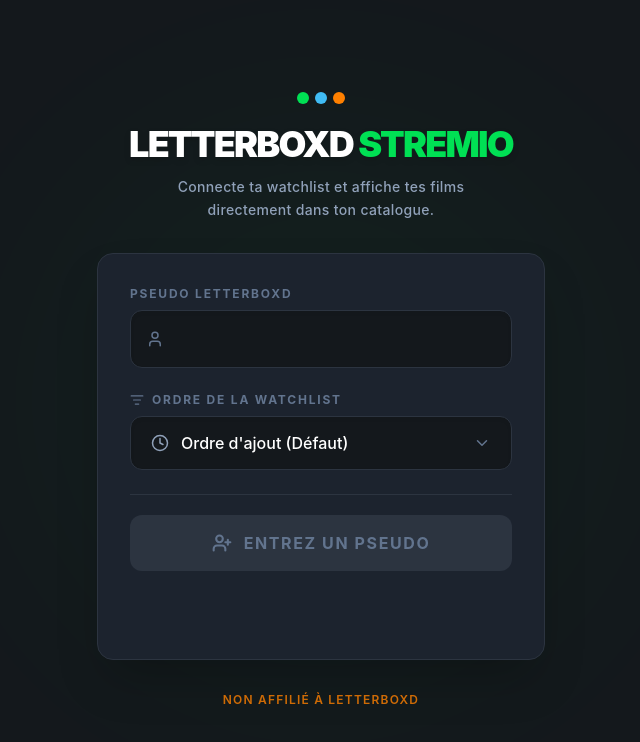
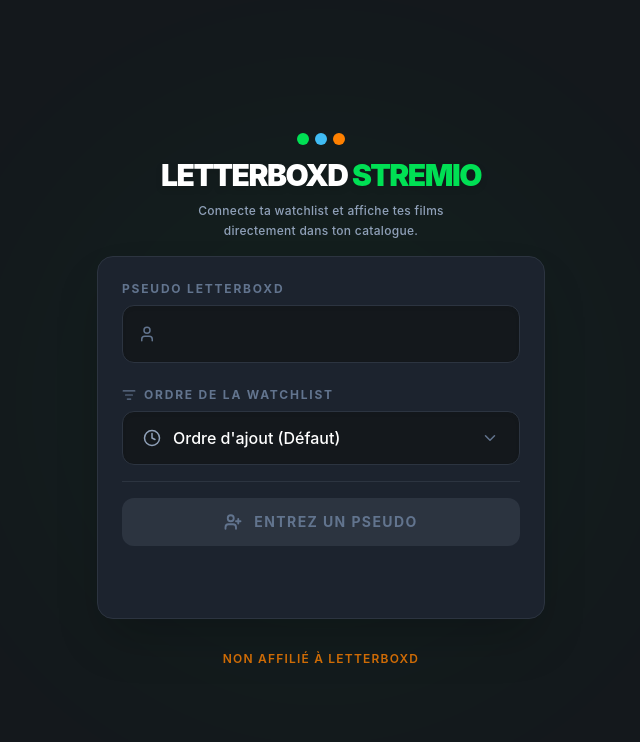
Before and after one commit to Dackss/stremio-letterboxd, a React app in the folder frontend/: page / in a window 1280 px wide. Shown: the top 742 px of the page, without its empty margins (319-959 px from the left). Built offline with nearby package versions, Linux system fonts and the light colour scheme; the HTML template or start-up script is replaced by a standard one.

Commit message:
feat: implement modal for installation instructions and update action button styles

```diff
--- a/frontend/src/App.tsx
+++ b/frontend/src/App.tsx
@@ -54,15 +54,18 @@
     }, [username, sort]);
 
     return (
-        <div className="min-h-screen bg-[#14181c] text-slate-300 font-sans flex flex-col items-center justify-center p-6 selection:bg-[#00e054] selection:text-black relative overflow-x-hidden">
+        // Remplacement de min-h-screen par h-[100dvh] overflow-hidden pour forcer l'écran unique
+        <div className="h-[100dvh] bg-[#14181c] text-slate-300 font-sans flex flex-col items-center justify-center p-4 selection:bg-[#00e054] selection:text-black relative overflow-hidden">
             <div className="absolute top-1/2 left-1/2 -translate-x-1/2 -translate-y-1/2 w-[600px] h-[600px] bg-[#00e054] opacity-[0.03] blur-[100px] pointer-events-none rounded-full"></div>
 
-            <div className="max-w-md w-full relative z-10 animate-fade-in-up">
+            <div className="max-w-md w-full relative z-10 animate-fade-in-up flex flex-col items-center">
                 <Header />
-                <div className="bg-[#1c232e] border border-[#2c3440] rounded-2xl p-8 shadow-2xl relative group">
+                {/* p-8 devient p-6 pour gagner de la place */}
+                <div className="bg-[#1c232e] border border-[#2c3440] rounded-2xl p-6 shadow-2xl relative group w-full">
                     <div className="absolute inset-0 border-2 border-transparent group-hover:border-[#2c3440]/50 rounded-2xl transition-colors pointer-events-none"></div>
 
-                    <div className="space-y-6 relative z-10">
+                    {/* space-y-6 devient space-y-4 */}
+                    <div className="space-y-4 relative z-10">
                         <ConfigForm
                             username={username}
                             setUsername={setUsername}
@@ -72,7 +75,6 @@
                             isValid={isValid}
                         />
 
-                        {/* AJOUT DE L'APERÇU ICI */}
                         <LivePreview
                             movies={previewMovies}
                             isLoading={isValidating}
--- a/frontend/src/components/ActionButtons.tsx
+++ b/frontend/src/components/ActionButtons.tsx
@@ -1,5 +1,5 @@
 import { useState } from 'react';
-import { Download, Copy, Check, UserPlus, AlertCircle, Loader2, Info } from 'lucide-react';
+import { Download, Copy, Check, UserPlus, AlertCircle, Loader2, Info, X } from 'lucide-react';
 
 interface ActionButtonsProps {
     username: string;
@@ -10,9 +10,19 @@
 
 export default function ActionButtons({ username, installUrl, isValidating, isValid }: ActionButtonsProps) {
     const [copied, setCopied] = useState(false);
+    const [showModal, setShowModal] = useState(false);
 
-    const handleInstall = () => {
-        if (installUrl) window.location.href = installUrl;
+    // 1. Ouvre uniquement la modale
+    const handleOpenModal = () => {
+        if (installUrl) setShowModal(true);
+    };
+
+    // 2. Lance l'installation ET ferme la modale quand on clique sur "J'ai compris"
+    const handleConfirmInstall = () => {
+        if (installUrl) {
+            window.location.href = installUrl;
+            setShowModal(false);
+        }
     };
 
     const handleCopy = () => {
@@ -41,27 +51,27 @@
     }
 
     return (
-        <div className="space-y-5 pt-5 border-t border-[#2c3440]">
+        <div className="space-y-3 pt-4 border-t border-[#2c3440]">
 
-            {/* Boutons d'action principaux */}
-            <div className="space-y-3">
+            {/* Bouton d'installation principal (ouvre juste la modale) */}
             <button
-                    onClick={handleInstall}
+                onClick={handleOpenModal}
                 disabled={isDisabled}
-                    className={`w-full py-4 rounded-xl font-bold uppercase tracking-widest transition-all duration-300 flex items-center justify-center gap-3 cursor-pointer disabled:cursor-not-allowed
+                className={`w-full py-3.5 rounded-xl font-bold uppercase tracking-widest transition-all duration-300 flex items-center justify-center gap-3 cursor-pointer disabled:cursor-not-allowed text-sm
         ${!isDisabled
                     ? 'bg-[#00e054] text-[#14181c] hover:bg-[#00c94b] shadow-[0_0_15px_rgba(0,224,84,0.3)] hover:shadow-[0_0_25px_rgba(0,224,84,0.5)] hover:-translate-y-1'
                     : 'bg-[#2c3440] text-slate-500'
                 }`}
             >
-                    <ButtonIcon size={20} strokeWidth={2.5} className={isValidating ? "animate-spin" : ""} />
+                <ButtonIcon size={18} strokeWidth={2.5} className={isValidating ? "animate-spin" : ""} />
                 {buttonText}
             </button>
 
+            {/* Bouton pour copier le lien */}
             <button
                 onClick={handleCopy}
                 disabled={isDisabled}
-                    className={`w-full py-3 rounded-xl font-semibold text-sm transition-all duration-200 flex items-center justify-center gap-2 cursor-pointer disabled:cursor-not-allowed
+                className={`w-full py-2 rounded-xl font-semibold text-[13px] transition-all duration-200 flex items-center justify-center gap-2 cursor-pointer disabled:cursor-not-allowed
         ${!isDisabled
                     ? 'text-slate-400 hover:text-white hover:bg-[#2c3440]'
                     : 'text-transparent'
@@ -79,22 +89,49 @@
                     </>
                 )}
             </button>
+
+            {/* POP-UP (Modale) d'instructions */}
+            {showModal && (
+                <div className="fixed inset-0 z-50 flex items-center justify-center p-4 bg-black/60 backdrop-blur-sm animate-in fade-in duration-200">
+                    <div className="bg-[#1c232e] border border-[#2c3440] rounded-2xl p-6 max-w-sm w-full shadow-2xl relative animate-in zoom-in-95 duration-200">
+
+                        {/* Bouton fermer (ferme sans installer) */}
+                        <button
+                            onClick={() => setShowModal(false)}
+                            className="absolute top-4 right-4 text-slate-500 hover:text-white transition-colors cursor-pointer"
+                        >
+                            <X size={20} />
+                        </button>
+
+                        <div className="flex items-center gap-3 mb-5">
+                            <div className="p-2 bg-[#ff8000]/10 rounded-full">
+                                <Info size={24} className="text-[#ff8000]" />
+                            </div>
+                            <h3 className="text-lg font-bold text-white">Installation en cours</h3>
                         </div>
 
-            {/* Encart d'instructions (Apparaît UNIQUEMENT quand le pseudo est valide) */}
-            {isValid === true && (
-                <div className="p-4 bg-[#14181c] border border-[#2c3440] rounded-xl flex gap-3 text-left shadow-inner animate-in fade-in slide-in-from-top-4 duration-500">
-                    <Info size={20} className="text-[#ff8000] shrink-0 mt-0.5" />
-                    <div className="text-xs text-slate-400 space-y-2.5 leading-relaxed">
-                        <p>
-                            <strong className="text-slate-300">1.</strong> Vérifiez que votre watchlist Letterboxd est bien <span className="text-[#00e054] font-medium">publique</span>.
+                        <div className="text-sm text-slate-300 space-y-4 leading-relaxed">
+                            <p className="flex gap-2">
+                                <strong className="text-white mt-0.5">1.</strong>
+                                <span>Vérifiez que votre watchlist Letterboxd est bien <span className="text-[#00e054] font-medium">publique</span>.</span>
                             </p>
-                        <p>
-                            <strong className="text-slate-300">2.</strong> Sur Stremio, allez dans <span className="text-slate-300 font-medium">Découvrir ➔ Films ➔ Ma Watchlist Letterboxd</span>.
+                            <p className="flex gap-2">
+                                <strong className="text-white mt-0.5">2.</strong>
+                                <span>Sur Stremio, allez dans la rubrique <span className="text-white font-medium">Découvrir ➔ Films ➔ Ma Watchlist Letterboxd</span>.</span>
                             </p>
-                        <p>
-                            <strong className="text-slate-300">3.</strong> Lors du 1er chargement, <span className="text-[#ff8000] font-semibold">attendez environ 1 minute</span> pour la récupération de vos films.
+                            <p className="flex gap-2">
+                                <strong className="text-white mt-0.5">3.</strong>
+                                <span>Lors du 1er chargement, <span className="text-[#ff8000] font-semibold">attendez environ 1 minute</span> pour laisser le temps au serveur de récupérer vos films.</span>
                             </p>
+                        </div>
+
+                        {/* Bouton "J'ai compris" (lance l'installation) */}
+                        <button
+                            onClick={handleConfirmInstall}
+                            className="mt-6 w-full py-3 bg-[#00e054] hover:bg-[#00c94b] text-[#14181c] rounded-xl font-bold uppercase tracking-wider transition-colors shadow-[0_0_15px_rgba(0,224,84,0.2)] hover:shadow-[0_0_20px_rgba(0,224,84,0.4)] cursor-pointer"
+                        >
+                            J'ai compris, installer
+                        </button>
                     </div>
                 </div>
             )}
--- a/frontend/src/components/ConfigForm.tsx
+++ b/frontend/src/components/ConfigForm.tsx
@@ -84,7 +84,7 @@
                     <button
                         type="button"
                         onClick={() => setIsDropdownOpen(!isDropdownOpen)}
-                        className={`w-full bg-[#14181c] text-white border rounded-xl py-3.5 pl-5 pr-5 flex items-center justify-between transition-all duration-200 text-base shadow-inner
+                        className={`w-full bg-[#14181c] text-white border rounded-xl py-3.5 pl-5 pr-5 flex items-center justify-between transition-all duration-200 text-base shadow-inner cursor-pointer
                             ${isDropdownOpen
                             ? 'border-[#40bcf4] ring-1 ring-[#40bcf4]'
                             : 'border-[#2c3440] hover:border-slate-600'
@@ -101,7 +101,6 @@
                     </button>
 
                     {isDropdownOpen && (
-                        /* CORRECTION ICI : max-h-56 et overflow-y-auto pour le scroll */
                         <div className="absolute z-50 w-full mt-2 bg-[#1c232e] border border-[#2c3440] rounded-xl shadow-[0_10px_40px_rgba(0,0,0,0.5)] py-1.5 overflow-y-auto overflow-x-hidden max-h-56 animate-in fade-in slide-in-from-top-2 duration-200">
                             {SORT_OPTIONS.map((option) => {
                                 const Icon = option.icon;
@@ -115,7 +114,8 @@
                                             setSort(option.id);
                                             setIsDropdownOpen(false);
                                         }}
-                                        className={`w-full px-4 py-3 flex items-center gap-3 hover:bg-[#2c3440] transition-colors text-left
+                                        // AJOUT DE cursor-pointer ICI
+                                        className={`w-full px-4 py-3 flex items-center gap-3 hover:bg-[#2c3440] transition-colors text-left cursor-pointer
                                             ${isSelected ? 'bg-[#2c3440]/50' : ''}
                                         `}
                                     >
--- a/frontend/src/components/Header.tsx
+++ b/frontend/src/components/Header.tsx
@@ -1,15 +1,15 @@
 export default function Header() {
     return (
-        <div className="text-center mb-8 select-none">
-            <div className="flex justify-center gap-1.5 mb-5 group cursor-default">
+        <div className="text-center mb-4 select-none">
+            <div className="flex justify-center gap-1.5 mb-3 group cursor-default">
                 <div className="w-3 h-3 rounded-full bg-[#00e054] transition-transform duration-300 group-hover:scale-125"></div>
                 <div className="w-3 h-3 rounded-full bg-[#40bcf4] transition-transform duration-300 delay-75 group-hover:scale-125"></div>
                 <div className="w-3 h-3 rounded-full bg-[#ff8000] transition-transform duration-300 delay-150 group-hover:scale-125"></div>
             </div>
-            <h1 className="text-4xl font-black uppercase tracking-tighter text-white drop-shadow-md">
+            <h1 className="text-3xl font-black uppercase tracking-tighter text-white drop-shadow-md">
                 Letterboxd <span className="text-[#00e054]">Stremio</span>
             </h1>
-            <p className="mt-3 text-sm text-slate-400 font-medium tracking-wide leading-relaxed">
+            <p className="mt-2 text-xs text-slate-400 font-medium tracking-wide leading-relaxed">
                 Connecte ta watchlist et affiche tes films<br/>directement dans ton catalogue.
             </p>
         </div>
--- a/frontend/src/components/LivePreview.tsx
+++ b/frontend/src/components/LivePreview.tsx
@@ -15,8 +15,8 @@
     if (!username) return null;
 
     return (
-        <div className="mt-6 pt-6 border-t border-[#2c3440] animate-in fade-in duration-500">
-            <h3 className="text-xs font-bold text-slate-500 uppercase tracking-[0.15em] mb-4 flex justify-between items-center">
+        <div className="mt-4 pt-4 border-t border-[#2c3440] animate-in fade-in duration-500">
+            <h3 className="text-xs font-bold text-slate-500 uppercase tracking-[0.15em] mb-3 flex justify-between items-center">
                 Aperçu de ta watchlist
                 {isLoading && <Loader2 size={14} className="animate-spin text-[#40bcf4]" />}
             </h3>
```
Lines whose indentation alone changed are shown as unchanged.
